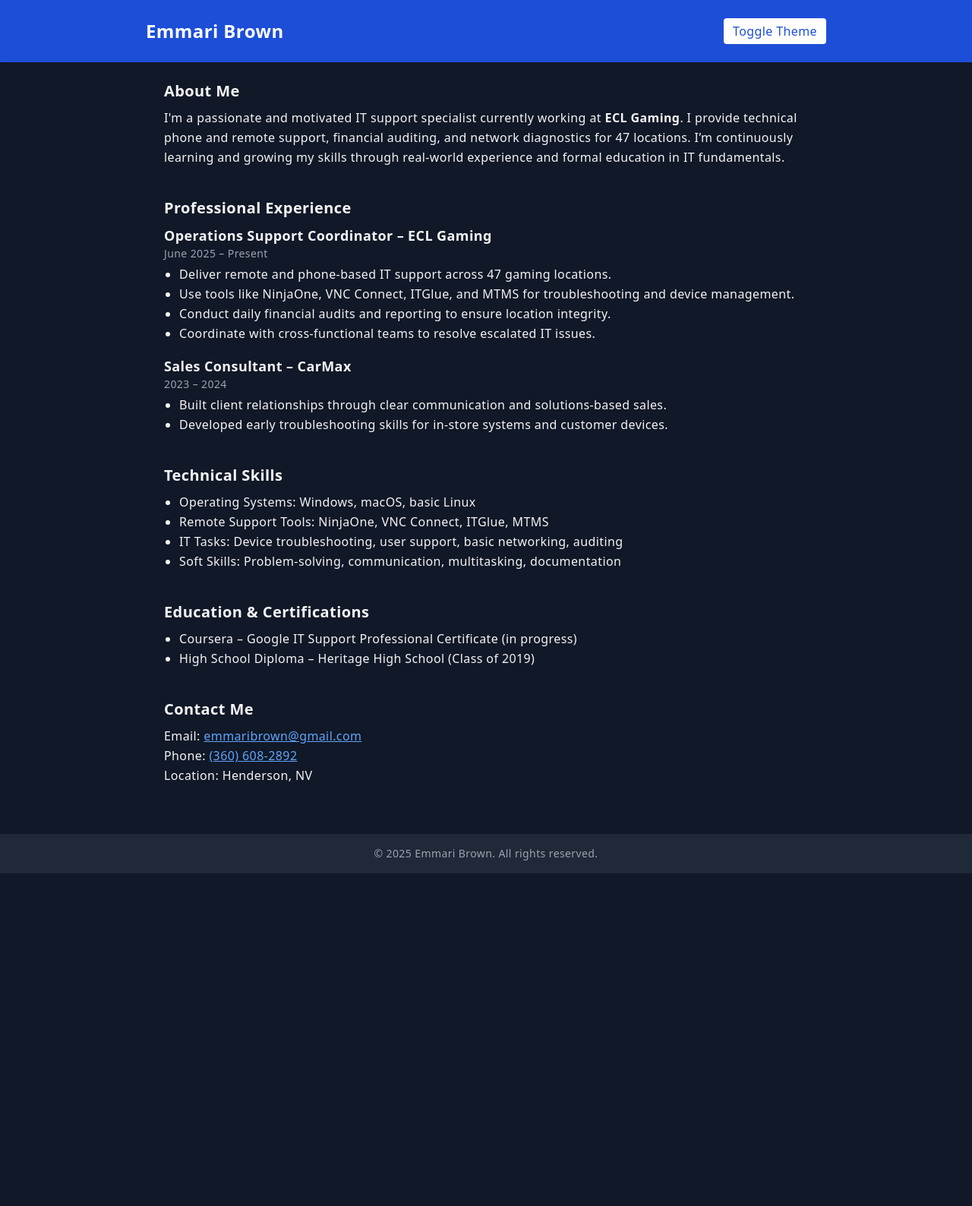
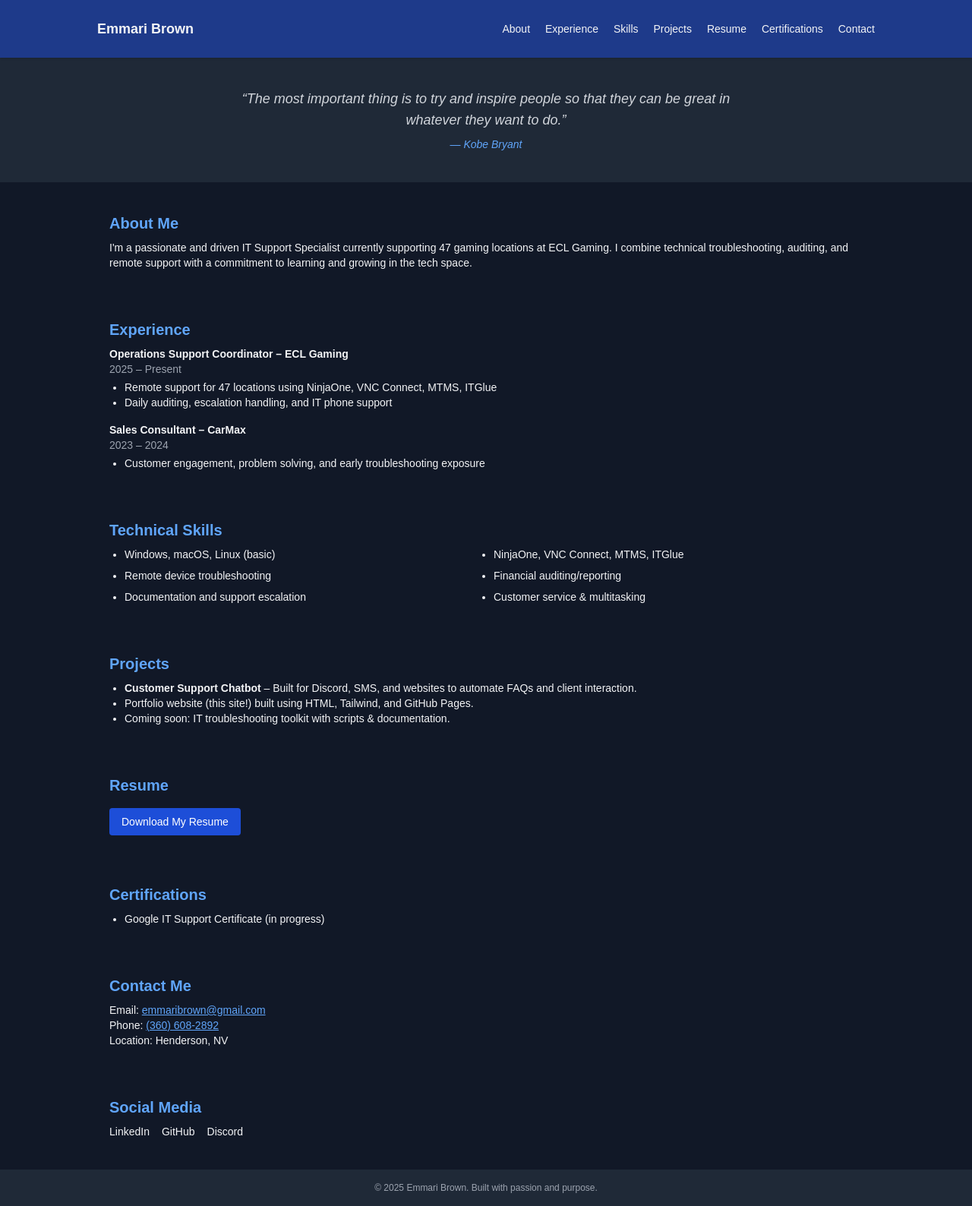
Before and after one commit to EmmariBrown/Emmari-Portfolio, a plain HTML site: page index.html in a window 1280 px wide. Shown: the whole page at 76% size. Before the commit the page ends 1150 px from the top, so only its background shows below. Drawn offline with nearby package versions, Linux system fonts and the light colour scheme.

Commit message:
index.html

```diff
--- a/index.html
+++ b/index.html
@@ -1,97 +1,155 @@
-
 <!DOCTYPE html>
 <html lang="en" class="dark">
 <head>
   <meta charset="UTF-8" />
-  <meta name="viewport" content="width=device-width, initial-scale=1.0"/>
-  <title>Emmari Brown | IT Support Portfolio</title>
+  <meta name="viewport" content="width=device-width, initial-scale=1.0" />
+  <title>Emmari Brown | IT Portfolio</title>
   <script src="https://cdn.tailwindcss.com"></script>
   <script>
-    // Dark mode toggle logic
+    tailwind.config = {
+      darkMode: 'class',
+      theme: {
+        extend: {
+          fontFamily: {
+            sans: ['Poppins', 'sans-serif'],
+          },
+        }
+      }
+    };
     document.addEventListener('DOMContentLoaded', () => {
-      const toggle = document.getElementById('theme-toggle');
-      toggle.addEventListener('click', () => {
-        document.documentElement.classList.toggle('dark');
+      document.querySelectorAll('a[href^="#"]').forEach(anchor => {
+        anchor.addEventListener('click', function (e) {
+          e.preventDefault();
+          document.querySelector(this.getAttribute('href')).scrollIntoView({
+            behavior: 'smooth'
+          });
+        });
       });
     });
   </script>
+  <style>
+    html { scroll-behavior: smooth; }
+  </style>
 </head>
-<body class="bg-gray-900 text-gray-100 dark:bg-gray-900 dark:text-gray-100 font-sans leading-relaxed tracking-wide">
+<body class="bg-gray-900 text-gray-100 font-sans text-sm">
 
-  <header class="bg-blue-700 dark:bg-blue-900 text-white p-6 shadow">
-    <div class="max-w-4xl mx-auto flex justify-between items-center">
-      <h1 class="text-2xl font-bold">Emmari Brown</h1>
-      <button id="theme-toggle" class="bg-white text-blue-700 px-3 py-1 rounded hover:bg-gray-200 transition">
-        Toggle Theme
-      </button>
+  <!-- Header -->
+  <header class="p-6 bg-blue-900 shadow sticky top-0 z-50">
+    <div class="max-w-5xl mx-auto flex justify-between items-center">
+      <h1 class="text-lg font-semibold">Emmari Brown</h1>
+      <nav class="space-x-4 text-sm">
+        <a href="#about" class="hover:text-blue-400">About</a>
+        <a href="#experience" class="hover:text-blue-400">Experience</a>
+        <a href="#skills" class="hover:text-blue-400">Skills</a>
+        <a href="#projects" class="hover:text-blue-400">Projects</a>
+        <a href="#resume" class="hover:text-blue-400">Resume</a>
+        <a href="#certs" class="hover:text-blue-400">Certifications</a>
+        <a href="#contact" class="hover:text-blue-400">Contact</a>
+      </nav>
     </div>
   </header>
 
-  <main class="max-w-4xl mx-auto p-6">
-    <!-- Intro -->
-    <section class="mb-10">
-      <h2 class="text-xl font-semibold mb-2">About Me</h2>
+  <!-- Hero Quote -->
+  <section class="bg-gray-800 text-center py-10 px-4">
+    <blockquote class="text-lg italic text-gray-300 max-w-2xl mx-auto">
+      “The most important thing is to try and inspire people so that they can be great in whatever they want to do.”<br/>
+      <span class="block text-sm mt-2 text-blue-400">— Kobe Bryant</span>
+    </blockquote>
+  </section>
+
+  <main class="max-w-5xl mx-auto px-4 py-10 space-y-16">
+
+    <!-- About -->
+    <section id="about">
+      <h2 class="text-xl font-semibold mb-2 text-blue-400">About Me</h2>
       <p>
-        I'm a passionate and motivated IT support specialist currently working at <strong>ECL Gaming</strong>. I provide technical phone and remote support, financial auditing, and network diagnostics for 47 locations. I’m continuously learning and growing my skills through real-world experience and formal education in IT fundamentals.
+        I'm a passionate and driven IT Support Specialist currently supporting 47 gaming locations at ECL Gaming. I combine technical troubleshooting, auditing, and remote support with a commitment to learning and growing in the tech space.
       </p>
     </section>
 
     <!-- Experience -->
-    <section class="mb-10">
-      <h2 class="text-xl font-semibold mb-2">Professional Experience</h2>
-
-      <div class="mb-4">
-        <h3 class="font-semibold text-lg">Operations Support Coordinator – ECL Gaming</h3>
-        <p class="text-sm text-gray-400">June 2025 – Present</p>
-        <ul class="list-disc pl-5 mt-1">
-          <li>Deliver remote and phone-based IT support across 47 gaming locations.</li>
-          <li>Use tools like NinjaOne, VNC Connect, ITGlue, and MTMS for troubleshooting and device management.</li>
-          <li>Conduct daily financial audits and reporting to ensure location integrity.</li>
-          <li>Coordinate with cross-functional teams to resolve escalated IT issues.</li>
-        </ul>
-      </div>
-
-      <div class="mb-4">
-        <h3 class="font-semibold text-lg">Sales Consultant – CarMax</h3>
-        <p class="text-sm text-gray-400">2023 – 2024</p>
-        <ul class="list-disc pl-5 mt-1">
-          <li>Built client relationships through clear communication and solutions-based sales.</li>
-          <li>Developed early troubleshooting skills for in-store systems and customer devices.</li>
-        </ul>
+    <section id="experience">
+      <h2 class="text-xl font-semibold mb-2 text-blue-400">Experience</h2>
+      <div class="space-y-4">
+        <div>
+          <h3 class="font-semibold">Operations Support Coordinator – ECL Gaming</h3>
+          <p class="text-gray-400 text-sm">2025 – Present</p>
+          <ul class="list-disc pl-5 mt-1">
+            <li>Remote support for 47 locations using NinjaOne, VNC Connect, MTMS, ITGlue</li>
+            <li>Daily auditing, escalation handling, and IT phone support</li>
+          </ul>
+        </div>
+        <div>
+          <h3 class="font-semibold">Sales Consultant – CarMax</h3>
+          <p class="text-gray-400 text-sm">2023 – 2024</p>
+          <ul class="list-disc pl-5 mt-1">
+            <li>Customer engagement, problem solving, and early troubleshooting exposure</li>
+          </ul>
+        </div>
       </div>
     </section>
 
     <!-- Skills -->
-    <section class="mb-10">
-      <h2 class="text-xl font-semibold mb-2">Technical Skills</h2>
-      <ul class="list-disc pl-5">
-        <li>Operating Systems: Windows, macOS, basic Linux</li>
-        <li>Remote Support Tools: NinjaOne, VNC Connect, ITGlue, MTMS</li>
-        <li>IT Tasks: Device troubleshooting, user support, basic networking, auditing</li>
-        <li>Soft Skills: Problem-solving, communication, multitasking, documentation</li>
+    <section id="skills">
+      <h2 class="text-xl font-semibold mb-2 text-blue-400">Technical Skills</h2>
+      <ul class="list-disc pl-5 grid grid-cols-2 gap-y-2">
+        <li>Windows, macOS, Linux (basic)</li>
+        <li>NinjaOne, VNC Connect, MTMS, ITGlue</li>
+        <li>Remote device troubleshooting</li>
+        <li>Financial auditing/reporting</li>
+        <li>Documentation and support escalation</li>
+        <li>Customer service & multitasking</li>
       </ul>
     </section>
 
-    <!-- Education -->
-    <section class="mb-10">
-      <h2 class="text-xl font-semibold mb-2">Education & Certifications</h2>
+    <!-- Projects -->
+    <section id="projects">
+      <h2 class="text-xl font-semibold mb-2 text-blue-400">Projects</h2>
       <ul class="list-disc pl-5">
-        <li>Coursera – Google IT Support Professional Certificate (in progress)</li>
-        <li>High School Diploma – Heritage High School (Class of 2019)</li>
+        <li><strong>Customer Support Chatbot</strong> – Built for Discord, SMS, and websites to automate FAQs and client interaction.</li>
+        <li>Portfolio website (this site!) built using HTML, Tailwind, and GitHub Pages.</li>
+        <li>Coming soon: IT troubleshooting toolkit with scripts & documentation.</li>
+      </ul>
+    </section>
+
+    <!-- Resume -->
+    <section id="resume">
+      <h2 class="text-xl font-semibold mb-2 text-blue-400">Resume</h2>
+      <a href="resume.pdf" download class="inline-block mt-2 bg-blue-700 text-white px-4 py-2 rounded hover:bg-blue-600 transition">
+        Download My Resume
+      </a>
+    </section>
+
+    <!-- Certifications -->
+    <section id="certs">
+      <h2 class="text-xl font-semibold mb-2 text-blue-400">Certifications</h2>
+      <ul class="list-disc pl-5">
+        <li>Google IT Support Certificate (in progress)</li>
       </ul>
     </section>
 
     <!-- Contact -->
+    <section id="contact">
+      <h2 class="text-xl font-semibold mb-2 text-blue-400">Contact Me</h2>
+      <p>Email: <a href="mailto:emmaribrown@gmail.com" class="text-blue-400 underline">emmaribrown@gmail.com</a></p>
+      <p>Phone: <a href="tel:3606082892" class="text-blue-400 underline">(360) 608-2892</a></p>
+      <p>Location: Henderson, NV</p>
+    </section>
+
+    <!-- Social Media -->
     <section>
-      <h2 class="text-xl font-semibold mb-2">Contact Me</h2>
-      <p>Email: <a class="text-blue-400 underline" href="mailto:emmaribrown@gmail.com">emmaribrown@gmail.com</a></p>
-      <p>Phone: <a class="text-blue-400 underline" href="tel:3606082892">(360) 608-2892</a></p>
-      <p>Location: Henderson, NV</p>
+      <h2 class="text-xl font-semibold mb-2 text-blue-400">Social Media</h2>
+      <ul class="flex gap-4">
+        <li><a href="#" class="hover:text-blue-400">LinkedIn</a></li>
+        <li><a href="#" class="hover:text-blue-400">GitHub</a></li>
+        <li><a href="#" class="hover:text-blue-400">Discord</a></li>
+      </ul>
     </section>
   </main>
 
-  <footer class="bg-gray-800 text-gray-400 p-4 text-center text-sm mt-10">
-    &copy; 2025 Emmari Brown. All rights reserved.
+  <footer class="bg-gray-800 text-gray-400 p-4 text-center text-xs">
+    &copy; 2025 Emmari Brown. Built with passion and purpose.
   </footer>
+
 </body>
 </html>
```
